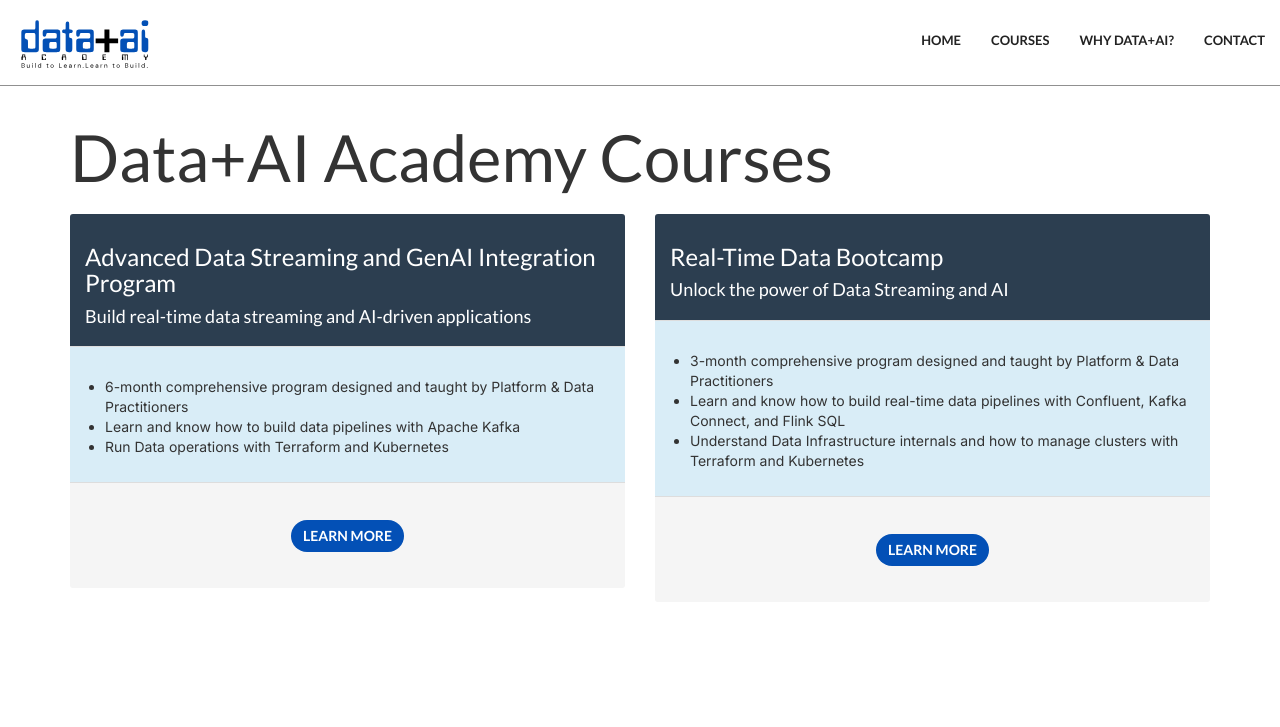
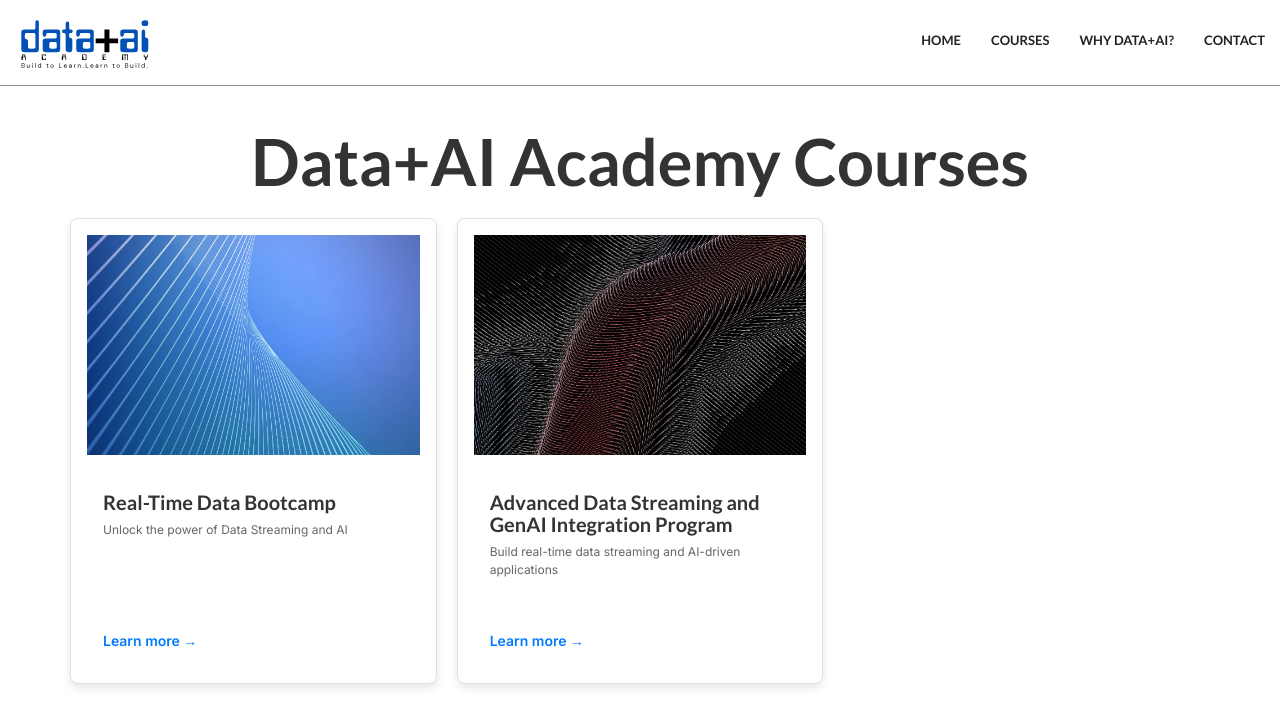
Before and after one commit to Platformatory/dataplusaiacademy, a Jekyll site: the page built from courses.md, in a window 1280 px wide. Shown: the top 727 px of the page. Built offline with Jekyll 4.4.1, drawn with Linux system fonts in a browser that asks for light colours.

Commit message:
courses list & detail page

```diff
--- a/_includes/call-to-action.html
+++ b/_includes/call-to-action.html
@@ -5,7 +5,7 @@
                 <h2 class="section-heading">Bootcamp and Advanced programs</h2>
                 <hr class="light">
                 <p class="text-faded">The real-time data bootcamp helps you kickstart your journey into the world of Data and the Advanced program dives deep into building real-time data pipelines and data streaming applications with the added essence of Generative AI!</p>
-                <div><a href="{{site.g_form}}" target="_blank" class="btn btn-default btn-xl">Get Started!</a></div>
+                <div><a href="/courses" class="btn btn-default btn-xl">Get Started!</a></div>
             </div>
         </div>
     </div>
--- a/_layouts/courses.html
+++ b/_layouts/courses.html
@@ -6,33 +6,22 @@
   <div class="course-listing">
     <div class="container courses-container">
       <h1 class="title">Data+AI Academy Courses</h1>
-
-      <div class="row">
-        {% for course in site.courses %}
-        <div class="col-md-6">
-          <div class=" panel-default course-card">
-            <div class="panel-heading">
-              <h3>{{ course.title }}</h3>
-              <h4>{{ course.subtitle }}</h4>
-            </div>
-            <div class="panel-body bg-info">
-              <div class="course-meta">
-                <span class="label label-info">{{ course.duration }}</span>
-                <span class="label label-success">{{ course.delivery }}</span>
+      <div class="card-grid">
+        {% assign sorted_courses = site.courses | sort: "weight" %}
+          {% for course in sorted_courses %}
+          <div class="card">
+              <img
+                  src="{{ course.image }}"
+                  alt="{{ course.title }}"
+                  class="card-image"
+              />
+              <div class="card-content">
+                  <h2 class="card-title">{{ course.title }}</h2>
+                  <p class="card-subtitle">{{ course.subtitle }}</p>
+                  <a href="{{ course.url }}" class="card-link">Learn more →</a>
               </div>
-              <ul class="course-highlights">
-                {% for highlight in course.highlights limit:3 %}
-                <li>{{ highlight }}</li>
-                {% endfor %}
-              </ul>
-            </div>
-            <div class="panel-footer">
-              <a href="{{ course.url }}" class="btn btn-primary">Learn More</a>
-              <!-- <span class="batch-date">Next batch: {{ course.batch_date }}</span> -->
-            </div>
           </div>
-        </div>
-        {% endfor %}
+          {% endfor %}
       </div>
     </div>
   </div>
--- a/_sass/_base.scss
+++ b/_sass/_base.scss
@@ -256,14 +256,21 @@
 }
 
 .card-container{
-    border: 1px solid #bcbcbc;
-    padding: 3rem 1.5rem;
-    margin-top: 1rem;
-    border-radius: 14px;
+    display: flex;
+    flex-direction: column;
+    gap:0.5rem;
     min-height: 292px;
+    border: 1px solid #e0e0e0;
+    border-radius: 8px;
+    padding: 16px;
+    padding-top: 2rem;
+    box-shadow: 0 4px 8px rgba(0, 0, 0, 0.1);
+    overflow: hidden;
+    transition: transform 0.2s, box-shadow 0.2s;
+    background-color: #fff;
     &:hover{
-        background-color: #f5f5f591;
-        box-shadow: 0 4px 6px -1px #00000021, 0 2px 4px -2px #00000021;
+        transform: translateY(-5px);
+        box-shadow: 0 6px 12px rgba(0, 0, 0, 0.15);
     }
 }
 
@@ -460,7 +467,7 @@
     width: 100%;
     height: 100%;
     .courses-container{
-        margin-top: 8%;
+        margin-top: 106px;
         // position:absolute;
         .title{
             margin-bottom: 2rem;
@@ -478,43 +485,188 @@
 
 }
 
-/* Course Listing Styles */
-.course-card {
-    margin-bottom: 30px;
-    min-height: 350px;
+
+  .title {
+    text-align: center;
+    font-size: 3rem;
+    font-weight: bold;
+    margin-bottom: 20px;
 }
 
-  .course-card .panel-heading {
-    background: #2c3e50;
-    color: white;
+.card-grid {
+    display: grid;
+    grid-template-columns: 1fr;
+    gap: 20px;
 }
 
-  .course-meta {
+@media (min-width: 768px) {
+    .card-grid {
+        grid-template-columns: repeat(2, 1fr);
+    }
+}
+
+@media (min-width: 1024px) {
+    .card-grid {
+        grid-template-columns: repeat(3, 1fr);
+    }
+}
+
+/* Card styling */
+.card {
+    border: 1px solid #e0e0e0;
+    border-radius: 8px;
+    padding: 16px;
+    box-shadow: 0 4px 8px rgba(0, 0, 0, 0.1);
+    overflow: hidden;
+    transition: transform 0.2s, box-shadow 0.2s;
+    background-color: #fff;
+}
+
+.card:hover {
+    transform: translateY(-5px);
+    box-shadow: 0 6px 12px rgba(0, 0, 0, 0.15);
+}
+
+/* Image */
+.card-image {
+    width: 100%;
+    height: 220px;
+    object-fit: cover;
+}
+
+/* Content */
+.card-content {
+    padding: 16px;
+    min-height: 212px;
+    display: flex;
+    flex-direction: column;
+}
+
+.card-title {
+    font-size: 2rem;
+    font-weight: bold;
+    margin-bottom: 8px;
+}
+
+.card-subtitle {
+    color: #666;
+    font-size: 1.2rem;
+    margin-bottom: 12px;
+}
+
+.card-link {
+    margin-top: auto;
+    color: #007BFF;
+    font-weight: 600;
+    text-decoration: none;
+    transition: color 0.2s;
+}
+
+.card-link:hover {
+    color: #0056b3;
+}
+
+
+
+/* Hero Section */
+.hero {
+    text-align: center;
+    margin-top: 106px;
+    margin-bottom: 40px;
+    @media (max-width: 662px) {
         margin-bottom: 15px;
     }
-
-  .course-highlights {
-    padding-left: 20px;
 }
 
-  /* Course Detail Styles */
-  .course-detail h1 {
-    color: #2c3e50;
+.hero-image {
+    width: 100%;
+    height: 300px;
+    object-fit: cover;
+    border-radius: 8px;
+    margin-bottom: 20px;
+    @media (max-width: 662px) {
+        margin-bottom: 5px;
+        height: 182px;
+    }
 }
 
-  .curriculum-section .media {
-    padding: 15px 0;
-    border-bottom: 1px solid #eee;
+.hero-title {
+    font-size: 3rem;
+    font-weight: bold;
+    margin-bottom: 10px;
 }
 
-  .panel-info .panel-heading {
-    background: #3498db;
-    color: white;
+.hero-subtitle {
+    font-size: 1.5rem;
+    color: #666;
 }
 
-  /* Responsive Adjustments */
-  @media (max-width: 768px) {
-    .course-card {
-      min-height: auto;
+/* Course Details Section */
+.course-details h2 {
+    font-size: 2rem;
+    font-weight: bold;
+    margin-top: 20px;
+    margin-bottom: 10px;
+}
+
+.course-list {
+    list-style-type: disc;
+
+    padding-left: 20px;
+    margin: 20px 0 25px 20px;
+    @media (max-width:662px) {
+        padding-left: 10px;
+        margin: 10 0 15 10;
+    }
+
+}
+
+.course-list li {
+    font-size: 1.5rem;
+    margin-bottom: 8px;
+}
+
+.course-details p {
+    font-size: 1.5rem;
+    color: #333;
+    line-height: 1.6;
+}
+
+
+/* Get Interested Button */
+.interested-container {
+    text-align: right;
+    margin-bottom: 40px;
+.btn-get-interested {
+    display: inline-block;
+    background-color: #007bff;
+    color: #fff;
+    padding: 12px 24px;
+    font-size: 1.5rem;
+    font-weight: bold;
+    text-decoration: none;
+    border-radius: 4px;
+    box-shadow: 2px 2px 4px rgba(0, 0, 0, 0.1);
+    transition: background-color 0.3s ease;
+    &:hover{
+        background-color: #0056b3;
+        color: #fff;
     }
 }
+    @media (max-width: 662px) {
+        margin-bottom: 10px;
+    }
+}
+
+
+/* Upcoming Batches Section */
+.upcoming-batches {
+    background-color: #f8f9fa;
+ p {
+    font-size: 1.5rem;
+    margin: 1rem ;
+    font-weight: 500;
+    color: #444444;
+}
+
+}
```
Also changed, not shown: _courses/advanced-data-streaming-and-genai-integration-program.md (+6 -4 lines), _courses/real-time-data-bootcamp.md (+7 -4 lines), _layouts/course.html (+61 -49 lines), img/advanced-data-streaming.jpg (added), img/real-time-data.jpg (added). Lines whose indentation alone changed are shown as unchanged.
